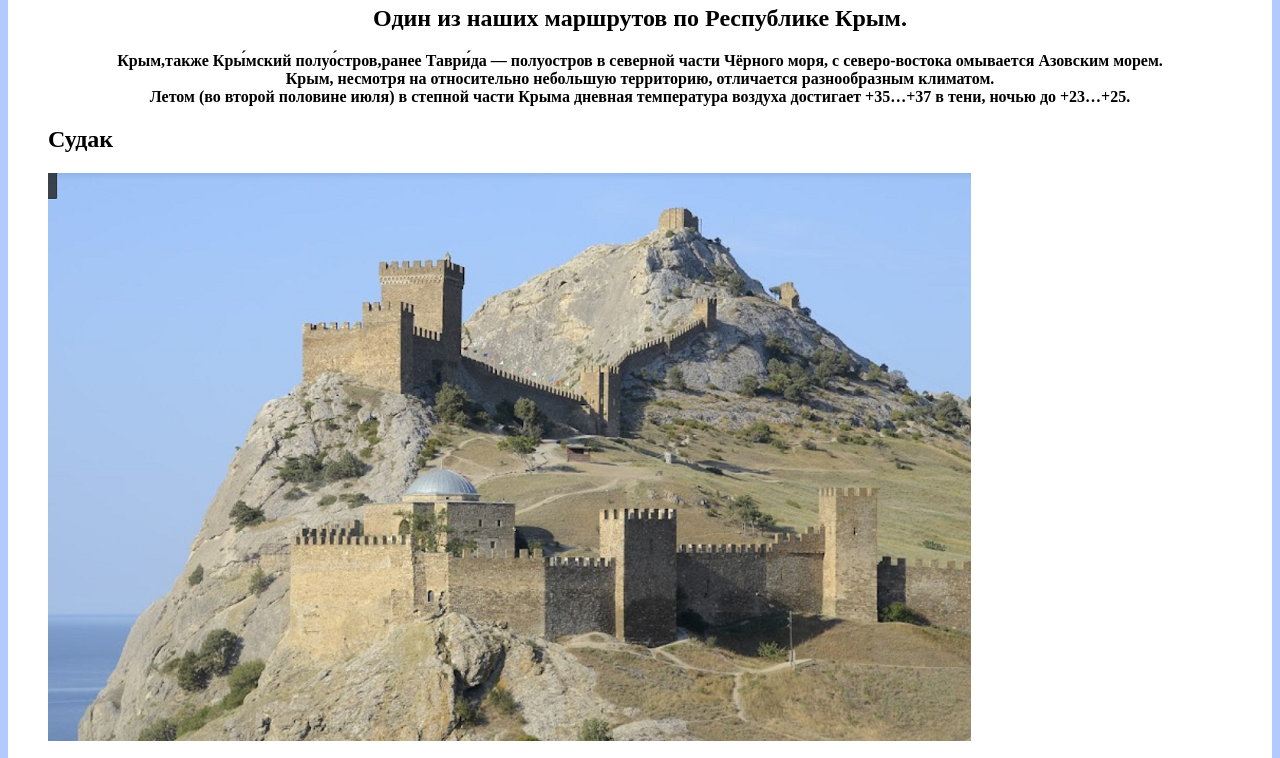
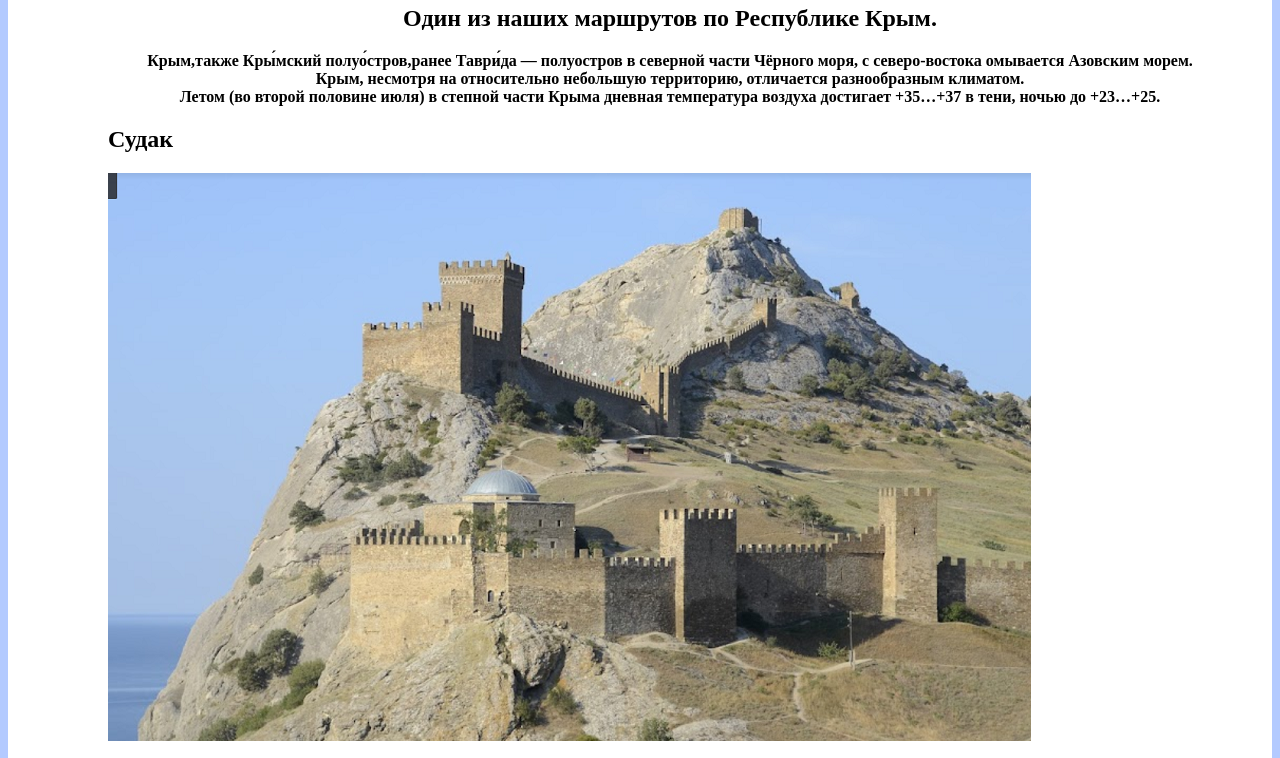
Before and after one commit to Kartman67smol/Kartman67smol.github.io, a plain HTML site: page index.html in a window 1280 px wide. Shown: the part 175-933 px from the top of the page. Drawn offline with Linux system fonts and the light colour scheme.

Commit message:
Update style.css

```diff
--- a/style.css
+++ b/style.css
@@ -50,5 +50,5 @@ h4 {
 
 .fontwo {
     background-color: #FFFFFF;
-    padding: 30px 40px 40px 40px;
+    padding: 30px 40px 40px 100px;
 }
```
